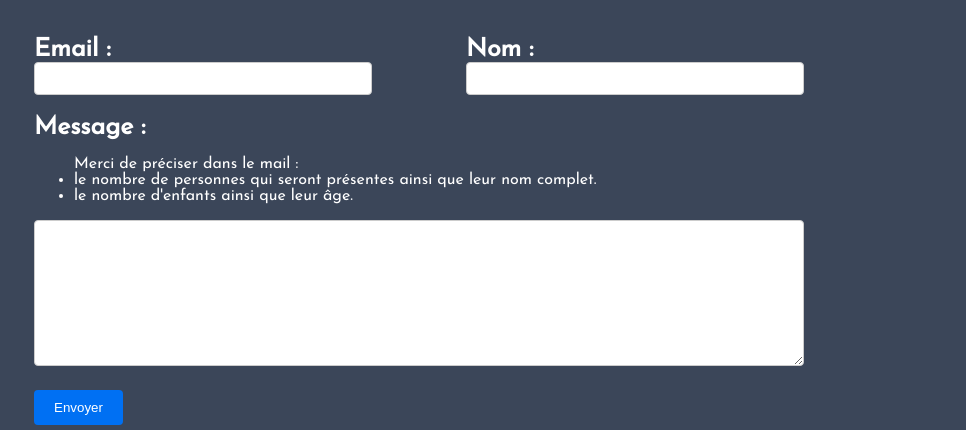
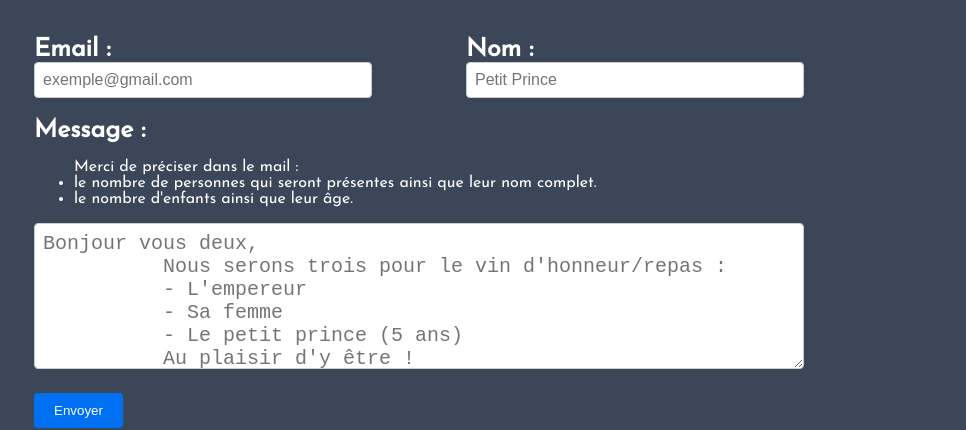
Before and after one commit to tatiana-sthl/wedding, a Next.js app: page / in a window 1280 px wide. Shown: the part 3322-3752 px from the top of the page, without its empty margins (230-1196 px from the left). Built offline with nearby package versions, Linux system fonts and the light colour scheme.

Commit message:
write placeholder

```diff
--- a/src/app/components/rsvp.js
+++ b/src/app/components/rsvp.js
@@ -48,6 +48,7 @@ const Rsvp = () => {
             value={formData.email}
             onChange={handleChange}
             className={styles.input}
+            placeholder='exemple@gmail.com'
           />
         </div>
 
@@ -60,6 +61,7 @@ const Rsvp = () => {
             value={formData.name}
             onChange={handleChange}
             className={styles.input}
+            placeholder='Petit Prince'
           />
         </div>
       </div>
@@ -77,6 +79,13 @@ const Rsvp = () => {
           value={formData.message}
           onChange={handleChange}
           className={styles.textarea}
+          placeholder=
+          {`Bonjour vous deux,
+          Nous serons trois pour le vin d'honneur/repas :
+          - L'empereur
+          - Sa femme
+          - Le petit prince (5 ans)
+          Au plaisir d'y être !`}
         />
       </div>
       <button className={styles.button} type="submit">Envoyer</button>
--- a/src/app/page.module.css
+++ b/src/app/page.module.css
@@ -234,10 +234,12 @@
   padding: 8px;
   border: 1px solid #ccc;
   border-radius: 4px;
+  font-size: 16px;
 }
 
 .textarea {
   height: 10vw;
+  font-size: 20px;
 }
 
 .button {
```
